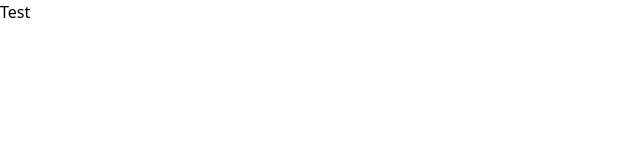
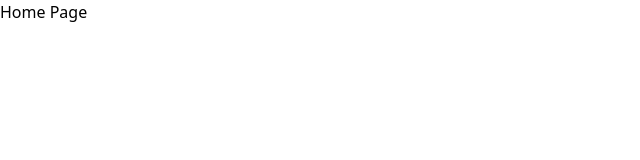
Before and after one commit to Doguhannilt/MERNappetite-archive, a React (Vite) app in the folder frontend/: page / in a window 1280 px wide. Shown: the top 160 px of the page, without its empty margins (0-640 px from the left). Built offline with nearby package versions, Linux system fonts and the light colour scheme.

Commit message:
react-router-dom added, main.jsx removed

```diff
--- a/frontend/package.json
+++ b/frontend/package.json
@@ -11,7 +11,8 @@
   },
   "dependencies": {
     "react": "^18.2.0",
-    "react-dom": "^18.2.0"
+    "react-dom": "^18.2.0",
+    "react-router-dom": "^6.22.3"
   },
   "devDependencies": {
     "@types/react": "^18.2.64",
--- a/frontend/src/App.jsx
+++ /dev/null
@@ -1,10 +0,0 @@
-
-function App() {
-  return (
-    <>
-      <h1 className="text-4xl">Test</h1>
-    </>
-  )
-}
-
-export default App
--- /dev/null
+++ b/frontend/src/AppRoutes.jsx
@@ -0,0 +1,13 @@
+import {Routes, Route, Navigate} from 'react-router-dom'
+
+
+const AppRoutes = () => {
+    return(
+        <Routes>
+            <Route  path = "/" element={<span>Home Page</span>}/>
+            <Route  path = "/user-profile" element={<span>User Profile Page</span>}/>
+            <Route  path = "*" element={<Navigate to="/" />}/>
+        </Routes>
+    )
+}
+export default AppRoutes
--- a/frontend/src/main.jsx
+++ b/frontend/src/main.jsx
@@ -1,10 +1,13 @@
 import React from 'react'
 import ReactDOM from 'react-dom/client'
-import App from './App.jsx'
 import './index.css';
+import {  BrowserRouter as Router } from 'react-router-dom'
+import AppRoutes from './AppRoutes';
 
 ReactDOM.createRoot(document.getElementById('root')).render(
   <React.StrictMode>
-    <App />
+    <Router>
+      <AppRoutes/>
+    </Router>
   </React.StrictMode>,
 )
```
Also changed, not shown: frontend/src/App.css (deleted), 1 other file (tests, documents, lock files or other folders).
